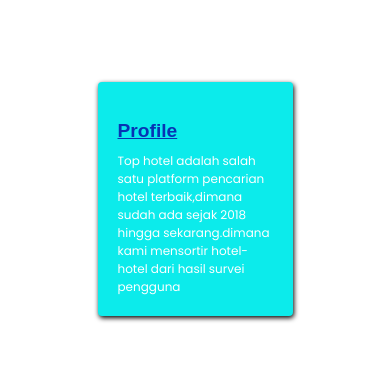
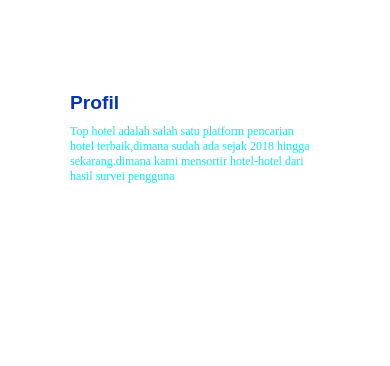
Before and after one commit to maghfur26/submision-dicoding, a plain HTML site: page index.html in a window 390 px wide. Shown: the part 509-875 px from the top of the page. After the commit the page ends 844 px from the top, so only its background shows below. Drawn offline with Linux system fonts and the light colour scheme.

Commit message:
update desain

```diff
--- a/index.html
+++ b/index.html
@@ -76,7 +76,7 @@
         <div class="container-profil">
           <img src="image/profil.svg" alt="">
           <aside>
-            <h2>Profile</h2>
+            <h2>Profil</h2>
             <p>Top hotel adalah salah satu platform pencarian hotel terbaik,dimana sudah ada sejak 2018 hingga sekarang.dimana kami mensortir hotel-hotel dari hasil survei pengguna</p>
           </aside>
         </div>
--- a/style.css
+++ b/style.css
@@ -177,18 +177,21 @@
 }
 
 .container-profil {
-    background-color: #0cebeb;
+    display: flex;
+    justify-content: center;
     padding: 20px;
-    width: 50%;
-    margin: 50px auto;
+    margin-top: 40px;
     border-radius: 4px;
-    box-shadow: 1px 2px 5px;
     position: relative;
 }
 
+.container-profil aside {
+    padding-left: 50px;
+}
+
 .container-profil h2 {
+    margin-top: 60px;
     font-size: 2em;
-    text-decoration: underline;
     color: #0733b4;
 }
 
@@ -197,8 +200,9 @@
 }
 
 .container-profil p {
+    width: 80%;
+    color: #0cebeb;
     padding-top: 10px;
-    color: white;
 }
 
 
@@ -228,6 +232,7 @@
     }
 
     .main-article p {
+        color: #0cebeb;
         font-size: 10px;
     }
 
@@ -248,13 +253,13 @@
     }
 
     .container-profil h2 {
-    font-family: sans-serif;
-    font-size: 1.2em;
+        margin-top: 0;
+        font-family: sans-serif;
+        font-size: 1.2em;
     }
 
     .container-profil p {
-    font-family: 'Poppins', sans-serif;
-    font-size: 12px;
+        font-size: 12px;
     }
 }
 
```
